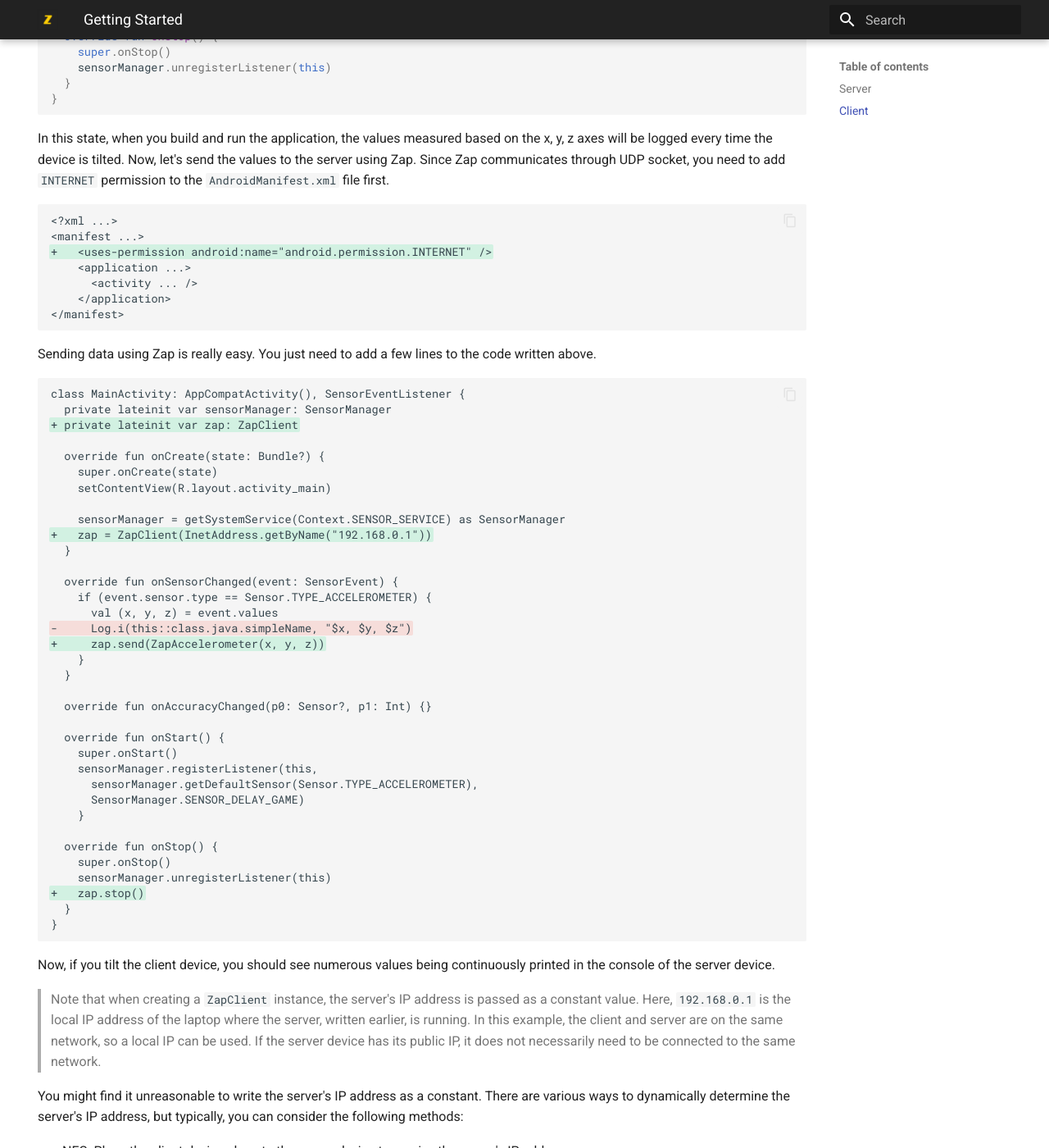
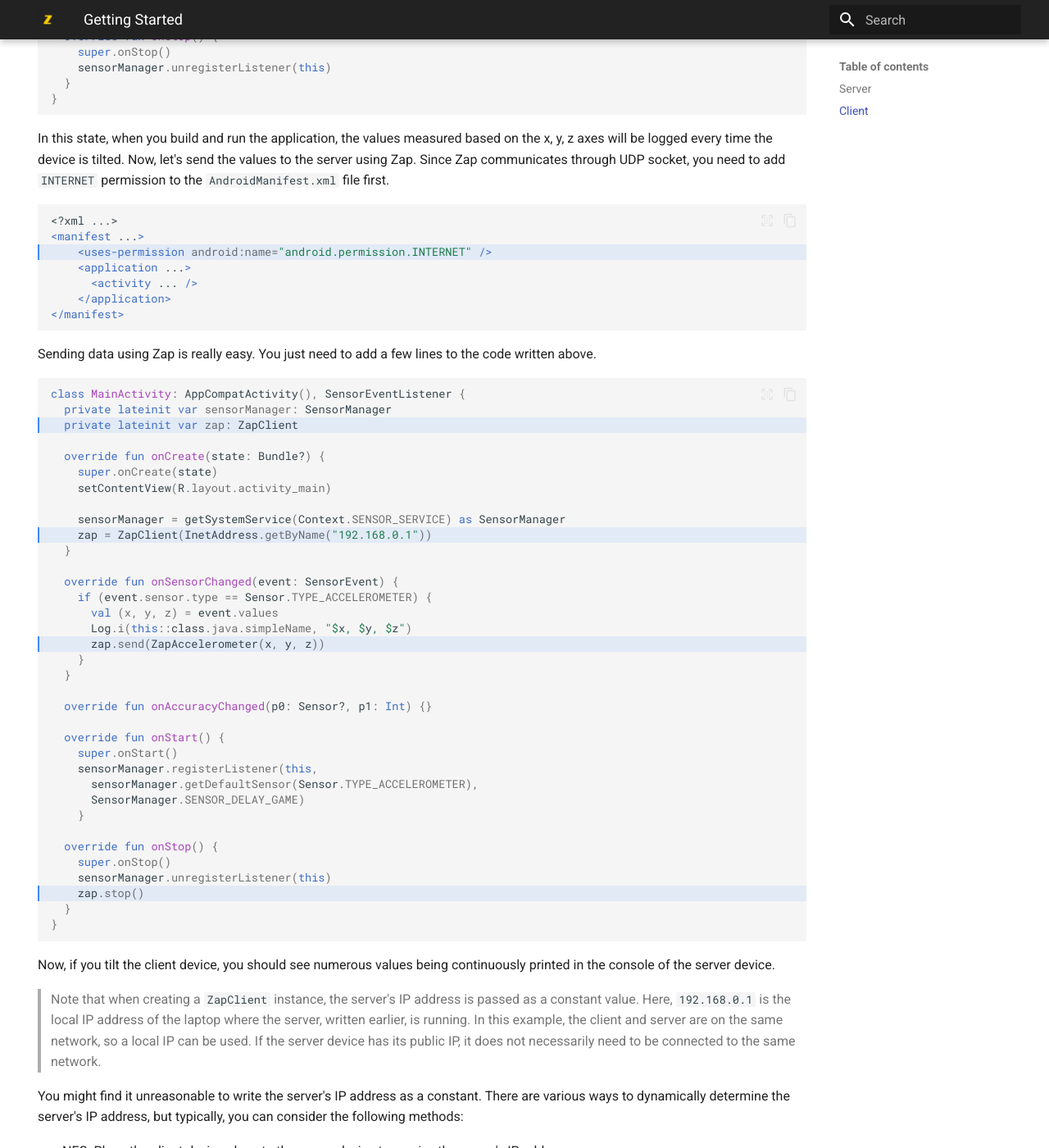
Before and after one commit to zap-lib/zap-lib.github.io, an MkDocs documentation site: the page built from docs/getting-started.md, in a window 1280 px wide and 1400 px high, scrolled down 2002 px. Shown: the whole window at 82% size. Built offline with MkDocs 1.6.1 and Material for MkDocs 9.7.7, drawn with Linux system fonts in a browser that asks for light colours; some of the changed text lies outside the part shown.

Commit message:
Change diff to hl_lines

````diff
--- a/docs/getting-started.md
+++ b/docs/getting-started.md
@@ -42,23 +42,23 @@
 
 Create an Android project based on an empty activity, and then add dependency. Since Zap is distributed through JitPack, you need to first add the JitPack repository to the `settings.gradle` file.
 
-```diff
+```kotlin hl_lines="6"
 dependencyResolutionManagement {
   repositoriesMode.set(RepositoriesMode.FAIL_ON_PROJECT_REPOS)
   repositories {
     google()
     mavenCentral()
-+   maven { url 'https://jitpack.io' }
+    maven { url 'https://jitpack.io' }
   }
 }
 ```
 
 Next, add the dependency to the `build.gradle` file. Replace `$VERSION` with your desired version. For example, if you want to use version v0.1.0, input `0.1.0`.
 
-```diff
+```kotlin hl_lines="3"
 dependencies {
   // ...
-+ implementation 'com.github.zap-lib:kotlin:$VERSION'
+  implementation 'com.github.zap-lib:kotlin:$VERSION'
 }
 ```
 
@@ -100,10 +100,10 @@
 
 In this state, when you build and run the application, the values measured based on the x, y, z axes will be logged every time the device is tilted. Now, let's send the values to the server using Zap. Since Zap communicates through UDP socket, you need to add `INTERNET` permission to the `AndroidManifest.xml` file first.
 
-```diff
+```xml hl_lines="3"
 <?xml ...>
 <manifest ...>
-+   <uses-permission android:name="android.permission.INTERNET" />
+    <uses-permission android:name="android.permission.INTERNET" />
     <application ...>
       <activity ... />
     </application>
@@ -112,24 +112,24 @@
 
 Sending data using Zap is really easy. You just need to add a few lines to the code written above.
 
-```diff
+```kotlin hl_lines="3 10 17 33"
 class MainActivity: AppCompatActivity(), SensorEventListener {
   private lateinit var sensorManager: SensorManager
-+ private lateinit var zap: ZapClient
+  private lateinit var zap: ZapClient
 
   override fun onCreate(state: Bundle?) {
     super.onCreate(state)
     setContentView(R.layout.activity_main)
 
     sensorManager = getSystemService(Context.SENSOR_SERVICE) as SensorManager
-+   zap = ZapClient(InetAddress.getByName("192.168.0.1"))
+    zap = ZapClient(InetAddress.getByName("192.168.0.1"))
   }
 
   override fun onSensorChanged(event: SensorEvent) {
     if (event.sensor.type == Sensor.TYPE_ACCELEROMETER) {
       val (x, y, z) = event.values
--     Log.i(this::class.java.simpleName, "$x, $y, $z")
-+     zap.send(ZapAccelerometer(x, y, z))
+      Log.i(this::class.java.simpleName, "$x, $y, $z")
+      zap.send(ZapAccelerometer(x, y, z))
     }
   }
 
@@ -145,7 +145,7 @@
   override fun onStop() {
     super.onStop()
     sensorManager.unregisterListener(this)
-+   zap.stop()
+    zap.stop()
   }
 }
 ```
--- a/mkdocs.yml
+++ b/mkdocs.yml
@@ -34,6 +34,7 @@
     - content.code.copy
     - navigation.footer
     - navigation.indexes
+    - content.code.select
   icon:
     repo: fontawesome/brands/github
     edit: material/pencil
````
